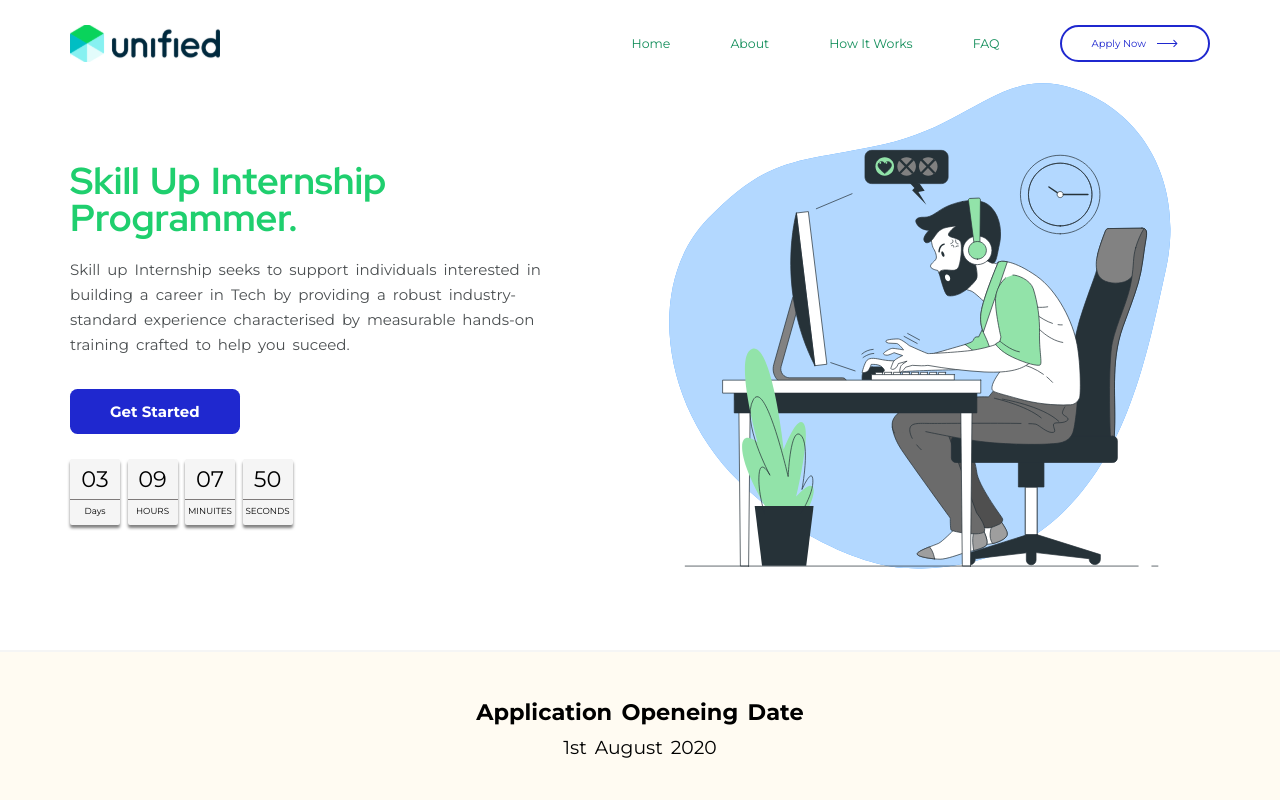
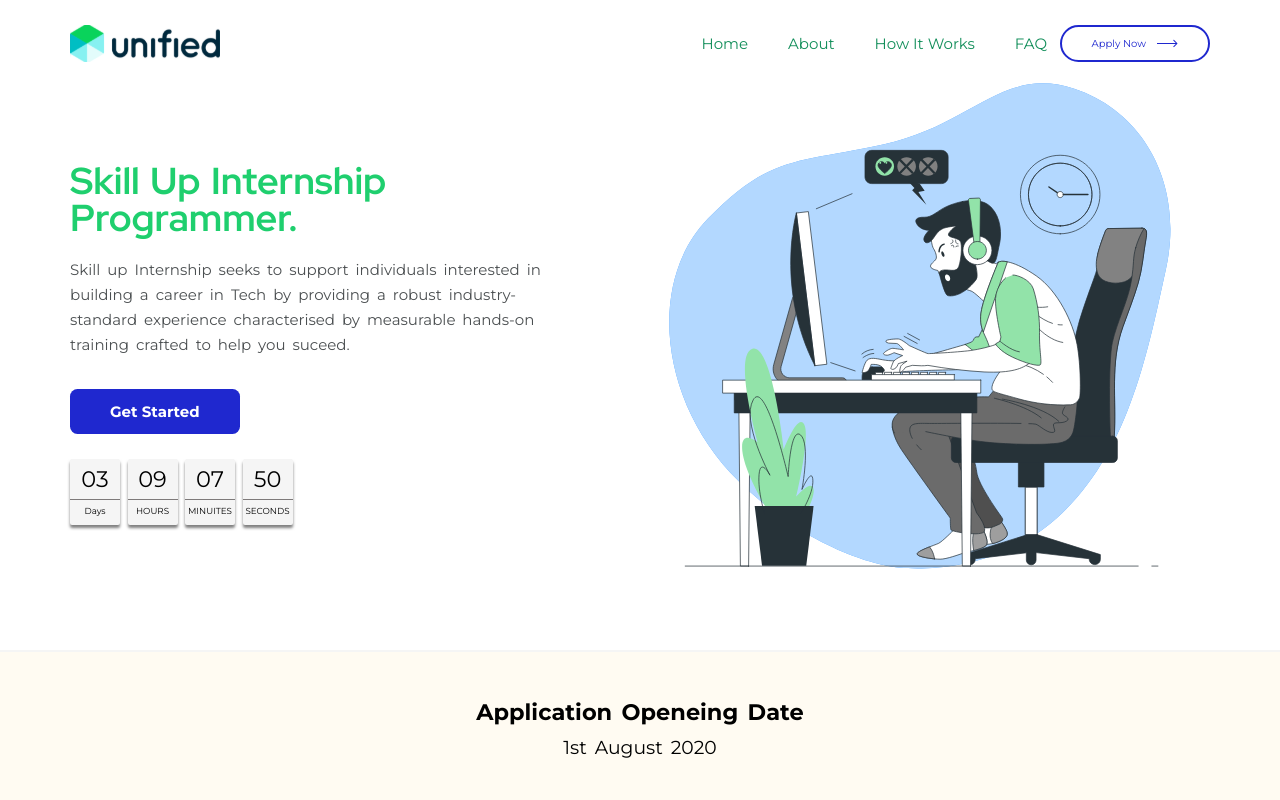
Before and after one commit to Akogwu24/skillup-africa-page, a React (Create React App) app: page / in a window 1280 px wide. Shown: the top 800 px of the page. Built offline with nearby package versions, Linux system fonts and the light colour scheme.

Commit message:
hamburger menu done

```diff
--- a/package.json
+++ b/package.json
@@ -9,6 +9,7 @@
     "@testing-library/user-event": "^12.1.10",
     "react": "^17.0.2",
     "react-dom": "^17.0.2",
+    "react-icons": "^4.2.0",
     "react-router-dom": "^5.2.0",
     "react-scripts": "4.0.3",
     "web-vitals": "^1.0.1"
--- a/src/App.css
+++ b/src/App.css
@@ -82,4 +82,8 @@ hr {
 }
 
 @media (max-width: 650px) {
+  .nav-btn {
+    width: 120px;
+    padding: 1rem;
+  }
 }
--- a/src/components/NavBar.jsx
+++ b/src/components/NavBar.jsx
@@ -1,15 +1,55 @@
-import React from 'react';
+import React, { useState, useEffect } from 'react';
 import Logo from './utils/Logo';
 import NavLinks from './utils/NavLinks';
 import arrow from '../assets/icons/Arrow.svg';
+import { CgMenu } from 'react-icons/cg';
+import { AiOutlineClose } from 'react-icons/ai';
 
 const NavBar = () => {
+  const [isOpen, setIsOpen] = useState(false);
+
+  const handleClick = () => {
+    setIsOpen(!isOpen);
+  };
+
+  const toggle = () => {
+    setIsOpen(!isOpen);
+  };
+
+  useEffect(() => {
+    const hideMenu = () => {
+      if (window.innerWidth > 768 && isOpen) {
+        setIsOpen(false);
+      }
+    };
+    window.addEventListener('resize', hideMenu);
+
+    return window.removeEventListener('resize', hideMenu);
+  });
+
   return (
-    <div className='nav-bar flex justify-between items-center'>
+    <div className='nav-bar flex justify-between      items-center'>
       <Logo logoContainerStyle='w-60' />
-      <div className='flex justify-between items-center gap-24'>
-        <NavLinks ulStyles='flex text-xl gap-10 lg:gap-24 text-green-dark' />
-        <button className='nav-btn'>
+
+      <div className='z-10 cursor-pointer md:hidden' onClick={handleClick}>
+        {isOpen ? (
+          <AiOutlineClose className='z-10' size={40} />
+        ) : (
+          <CgMenu className='z-10' size={40} />
+        )}
+      </div>
+
+      <div
+        onClick={toggle}
+        className={
+          isOpen
+            ? 'fixed top-0 right-0 flex bg-gray-light h-full w-full sm:w-1/2 flex-col justify-center items-center gap-10'
+            : 'hidden md:flex gap-5'
+        }
+      >
+        <NavLinks ulStyles='flex flex-col md:flex-row md:items-center text-3xl md:text-xl lg:text-2xl gap-10 lg:gap-16 text-green-dark' />
+
+        <button className='nav-btn '>
           Apply Now <img src={arrow} alt='btn' />
         </button>
       </div>
--- a/src/components/utils/NavLinks.jsx
+++ b/src/components/utils/NavLinks.jsx
@@ -3,7 +3,6 @@ import { Link } from 'react-router-dom';
 
 const NavLinks = ({ ulStyles }) => {
   return (
-    <nav className=''>
     <ul className={ulStyles}>
       <li>
         <Link to='/'>Home</Link>
@@ -18,7 +17,6 @@ const NavLinks = ({ ulStyles }) => {
         <Link to='/'>FAQ</Link>
       </li>
     </ul>
-    </nav>
   );
 };
 
```
Also changed, not shown: 1 other file (tests, documents, lock files or other folders). Lines whose indentation alone changed are shown as unchanged.
